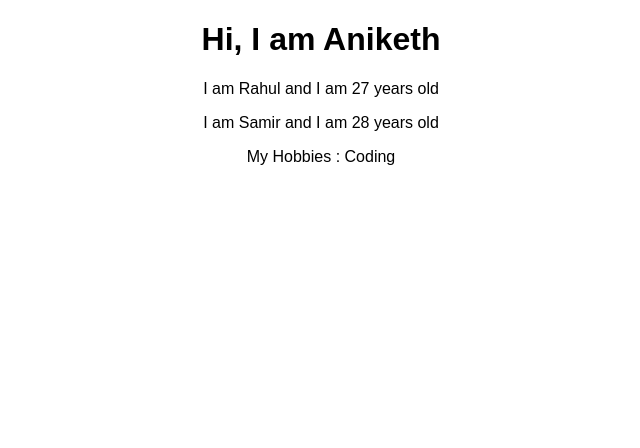
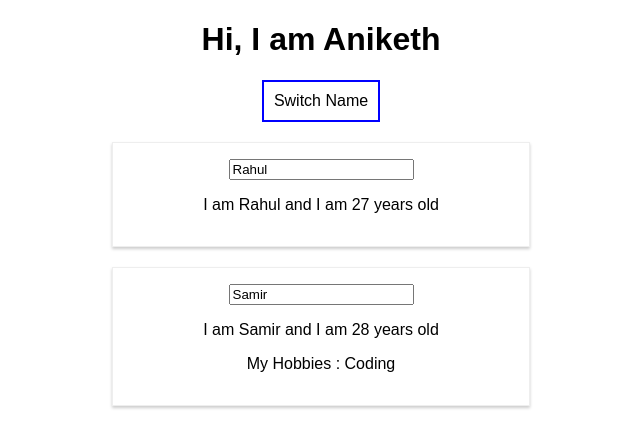
Before and after one commit to Aniketh-Raj/basic-react, a React (Create React App) app: page / in a window 1280 px wide. Shown: the top 448 px of the page, without its empty margins (319-959 px from the left). Built offline with nearby package versions, Linux system fonts and the light colour scheme.

Commit message:
states practice

```diff
--- a/src/App.js
+++ b/src/App.js
@@ -3,12 +3,56 @@
 import Person from './Person/Person';
 
 class App extends Component {
+
+  state = {
+    persons: [
+      { name: 'Rahul', age: 27 },
+      { name: 'Samir', age: 28 }
+    ]
+  }
+
+  switchNameHandler = (newName) => {
+    this.setState({
+      persons: [
+        { name: 'Rahul RAJ R', age: 27 },
+        { name: newName, age: 28 }
+      ]
+    })
+  }
+
+  nameChangedHandler = (event) => {
+    this.setState({
+      persons: [
+        { name: 'Rahul RAJ R', age: 27 },
+        { name: event.target.value, age: 28 }
+      ]
+    })
+  }
+
   render() {
+
+    const buttonStyle = {
+      backgroundColor : 'white',
+      font : 'inherit',
+      border : '2px solid blue',
+      padding : '10px',
+      cursor : 'pointer'
+    }
+
     return (
       <div className="App">
         <h1>Hi, I am Aniketh</h1>
-        <Person name='Rahul' age='27'/>
-        <Person name='Samir' age='28'>My Hobbies : Coding</Person>
+        <button
+        style = {buttonStyle}
+        onClick={() => this.switchNameHandler('Old Samir')}
+        >Switch Name</button>
+        <Person name={this.state.persons[0].name} age={this.state.persons[0].age} />
+        <Person
+        name={this.state.persons[1].name}
+        age={this.state.persons[1].age}
+        click={this.switchNameHandler.bind(this,'Samir Kanta Lenka')}
+        nameChanged={this.nameChangedHandler}
+        >My Hobbies : Coding</Person>
       </div>
     );
   }
--- /dev/null
+++ b/src/Person/Person.css
@@ -0,0 +1,8 @@
+.Person {
+    width: 30%;
+    margin: 20px auto;
+    border: 1px solid #eee;
+    box-shadow: 0 2px 3px #ccc;
+    padding: 16px;
+    text-align: center;
+}
--- a/src/Person/Person.js
+++ b/src/Person/Person.js
@@ -1,9 +1,11 @@
 import React from 'react';
+import './Person.css';
 
 const person = (props) => {
     return (
-        <div>
-            <p>I am {props.name} and I am {props.age} years old</p>
+        <div className="Person">
+            <input type="text" onChange={props.nameChanged} value={props.name}></input>
+            <p onClick = {props.click}>I am {props.name} and I am {props.age} years old</p>
             <p>{props.children}</p>
         </div>
     );
```
